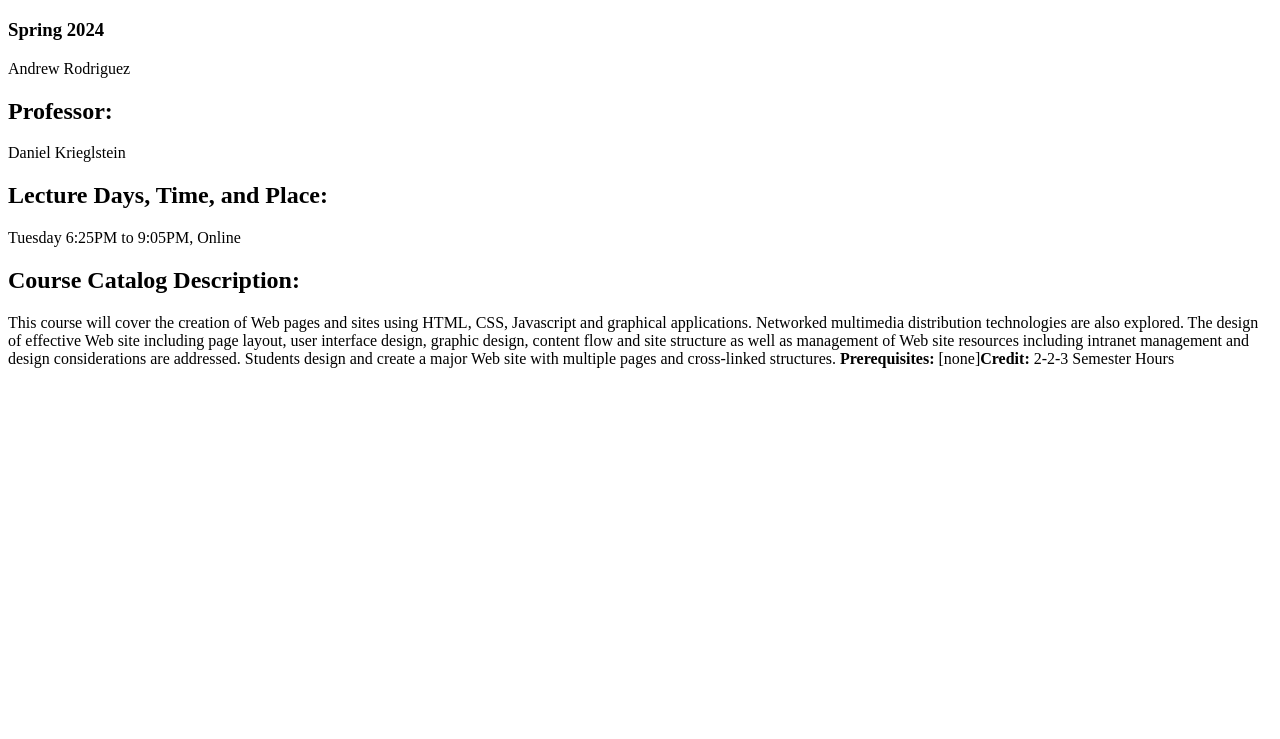
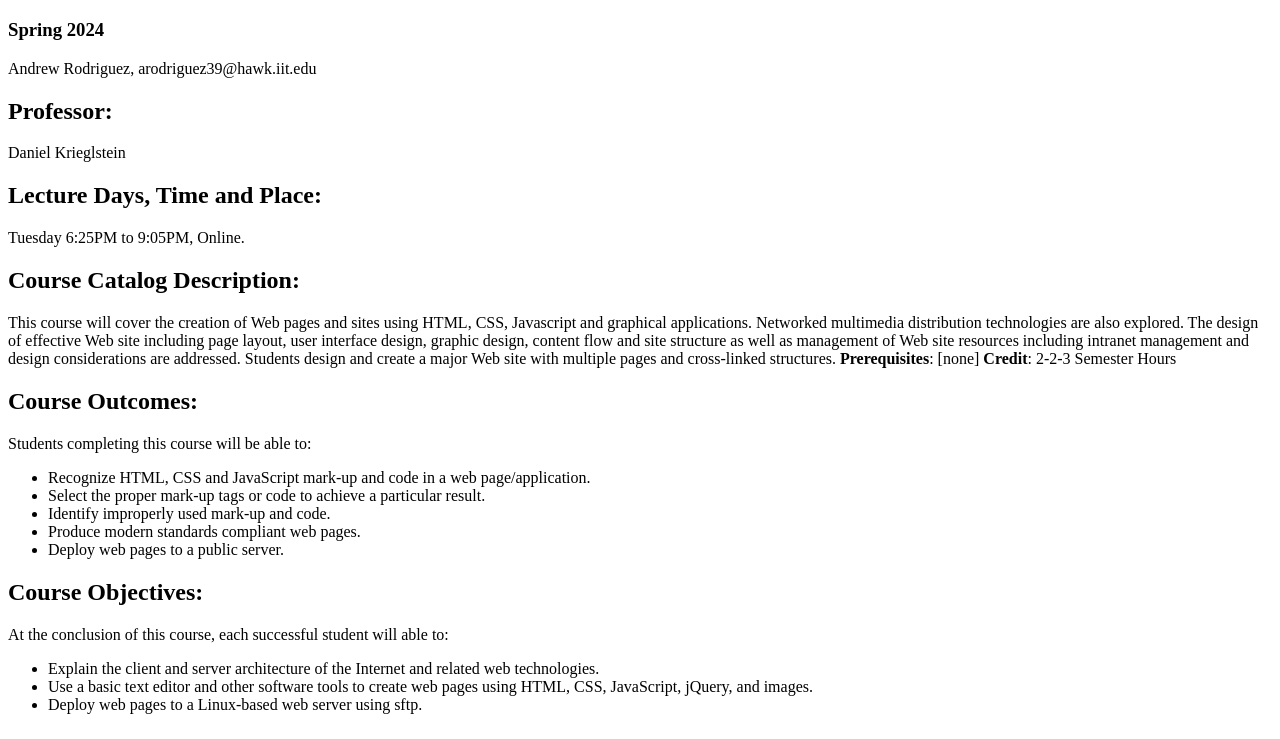
Before and after one commit to Arod39/lab2, a plain HTML site: page index.html in a window 1280 px wide. Shown: the part 61-800 px from the top of the page. Drawn offline with Linux system fonts and the light colour scheme.

Commit message:
Final Update to index file

```diff
--- a/index.html
+++ b/index.html
@@ -1,17 +1,34 @@
 <!DOCTYPE html>
 <html lang="en">
-	<head>
+<head>
+	<meta charset="utf-8">
 	<title>ITMD-361 Internet Technologies and Web Design</title>
-	<meta charset="utf-8">
-	<meta name="" content="">
-	</head>
-	<body>
+</head>
+<body>
 	<h1>ITMD-361 Internet Technologies and Web Design</h1>
 	<h3>Spring 2024</h3>
-	<p>Andrew Rodriguez</p>
-	<h2>Professor: </h2>
+	<p>Andrew Rodriguez, arodriguez39@hawk.iit.edu</p>
+	<h2>Professor:</h2>
 	<p>Daniel Krieglstein</p>
-	<h2>Lecture Days, Time, and Place:</h2>
-	<p>Tuesday 6:25PM to 9:05PM, Online</p>
+	<h2>Lecture Days, Time and Place:</h2>
+	<p>Tuesday 6:25PM to 9:05PM, Online.</p>
 	<h2>Course Catalog Description:</h2>
-	<p>This course will cover the creation of Web pages and sites using HTML, CSS, Javascript and graphical applications. Networked multimedia distribution technologies are also explored. The design of effective Web site including page layout, user interface design, graphic design, content flow and site structure as well as management of Web site resources including intranet management and design considerations are addressed. Students design and create a major Web site with multiple pages and cross-linked structures. <strong>Prerequisites:</strong> [none]<strong>Credit:</strong> 2-2-3 Semester Hours
+	<p>This course will cover the creation of Web pages and sites using HTML, CSS, Javascript and graphical applications. Networked multimedia distribution technologies are also explored. The design of effective Web site including page layout, user interface design, graphic design, content flow and site structure as well as management of Web site resources including intranet management and design considerations are addressed. Students design and create a major Web site with multiple pages and cross-linked structures. <strong>Prerequisites</strong>: [none] <strong>Credit</strong>: 2-2-3 Semester Hours</p>
+	<h2>Course Outcomes:</h2>
+	<p>Students completing this course will be able to:</p>
+	<ul>
+		<li>Recognize HTML, CSS and JavaScript mark-up and code in a web page/application.</li>
+		<li>Select the proper mark-up tags or code to achieve a particular result.</li>
+		<li>Identify improperly used mark-up and code.</li>
+		<li>Produce modern standards compliant web pages.</li>
+		<li>Deploy web pages to a public server.</li>
+	</ul>
+	<h2>Course Objectives:</h2>
+	<p>At the conclusion of this course, each successful student will able to:</p>
+	<ul>
+		<li>Explain the client and server architecture of the Internet and related web technologies.</li>
+		<li>Use a basic text editor and other software tools to create web pages using HTML, CSS, JavaScript, jQuery, and images.</li>
+		<li>Deploy web pages to a Linux-based web server using sftp.</li>
+	</ul>
+</body>
+</html>
```
